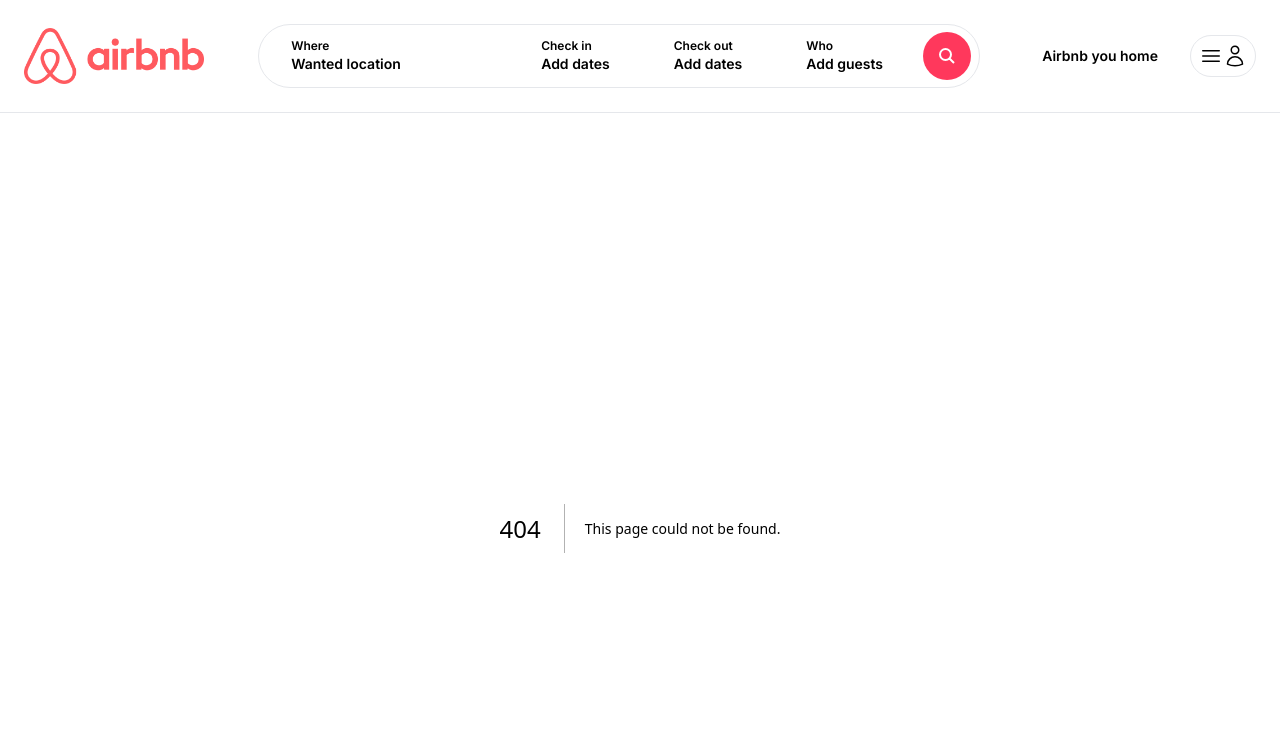
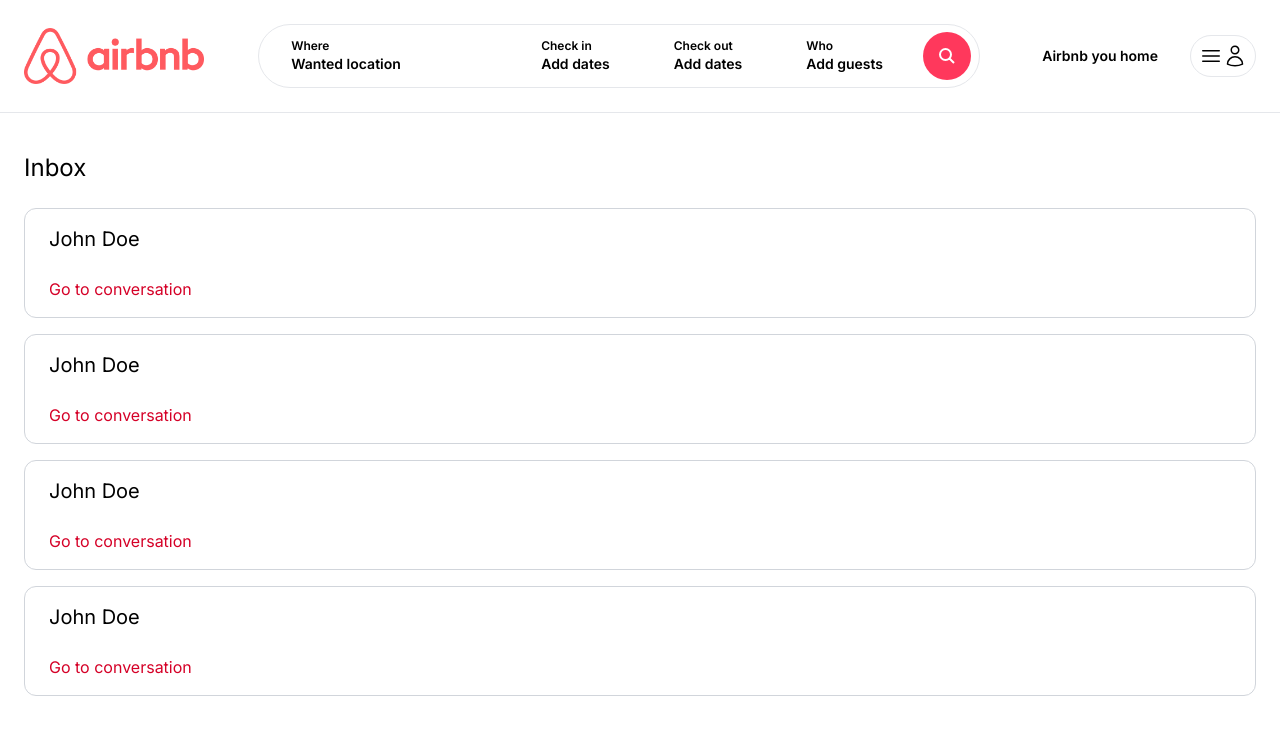
Before and after one commit to fsantamaria1/airbnb-clone, a Next.js app in the folder airbnb-clone/: page /inbox in a window 1280 px wide. Before the commit this address had no page. Shown: the top 734 px of the page. Built offline with nearby package versions, Linux system fonts and the light colour scheme.

Commit message:
Create static InboxPage

```diff
--- /dev/null
+++ b/airbnb-clone/app/inbox/page.tsx
@@ -0,0 +1,16 @@
+import Conversation from "../components/inbox/Conversation";
+
+const InboxPage = () => {
+    return (
+        <main className="max-w-[1500px] mx-auto px-6 pb-6 space-y-4">
+            <h1 className="my-6 text-2xl">Inbox</h1>
+
+            <Conversation />
+            <Conversation />
+            <Conversation />
+            <Conversation />
+        </main>
+    )
+}
+
+export default InboxPage;
```
